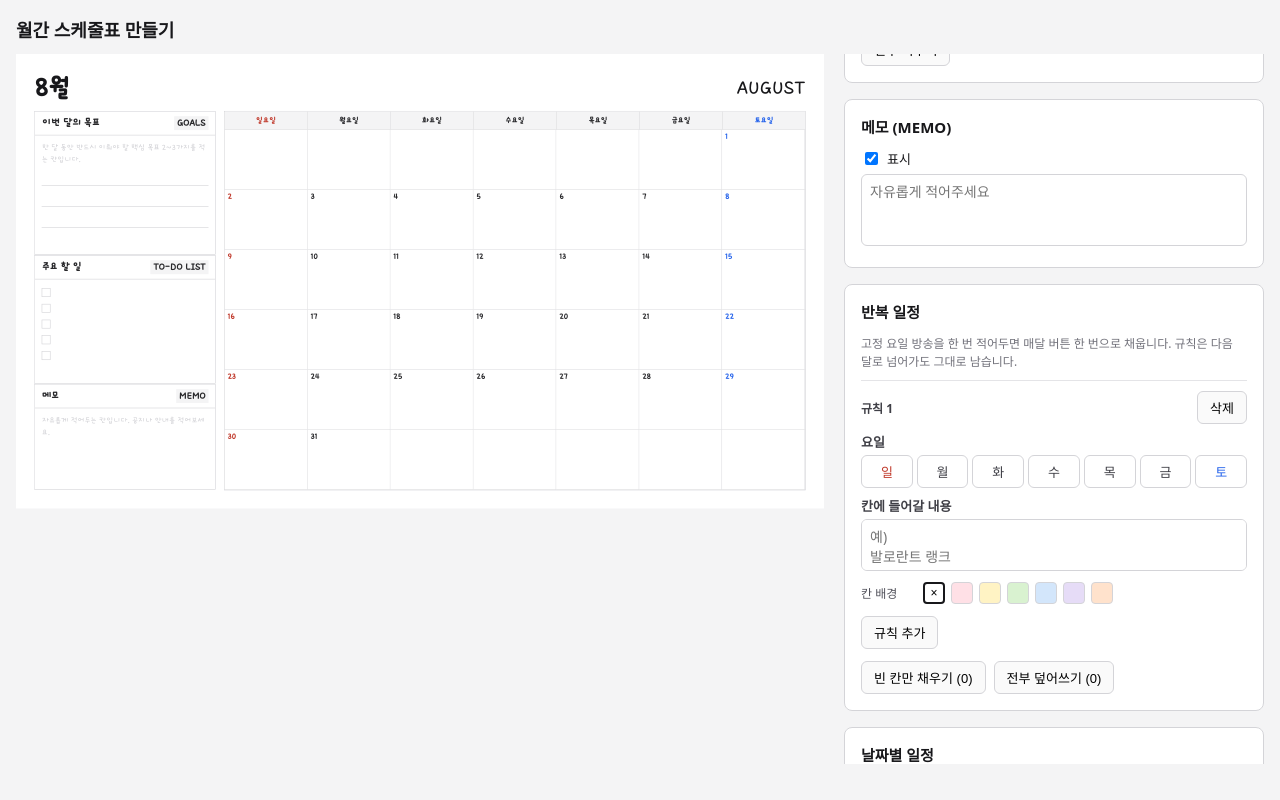
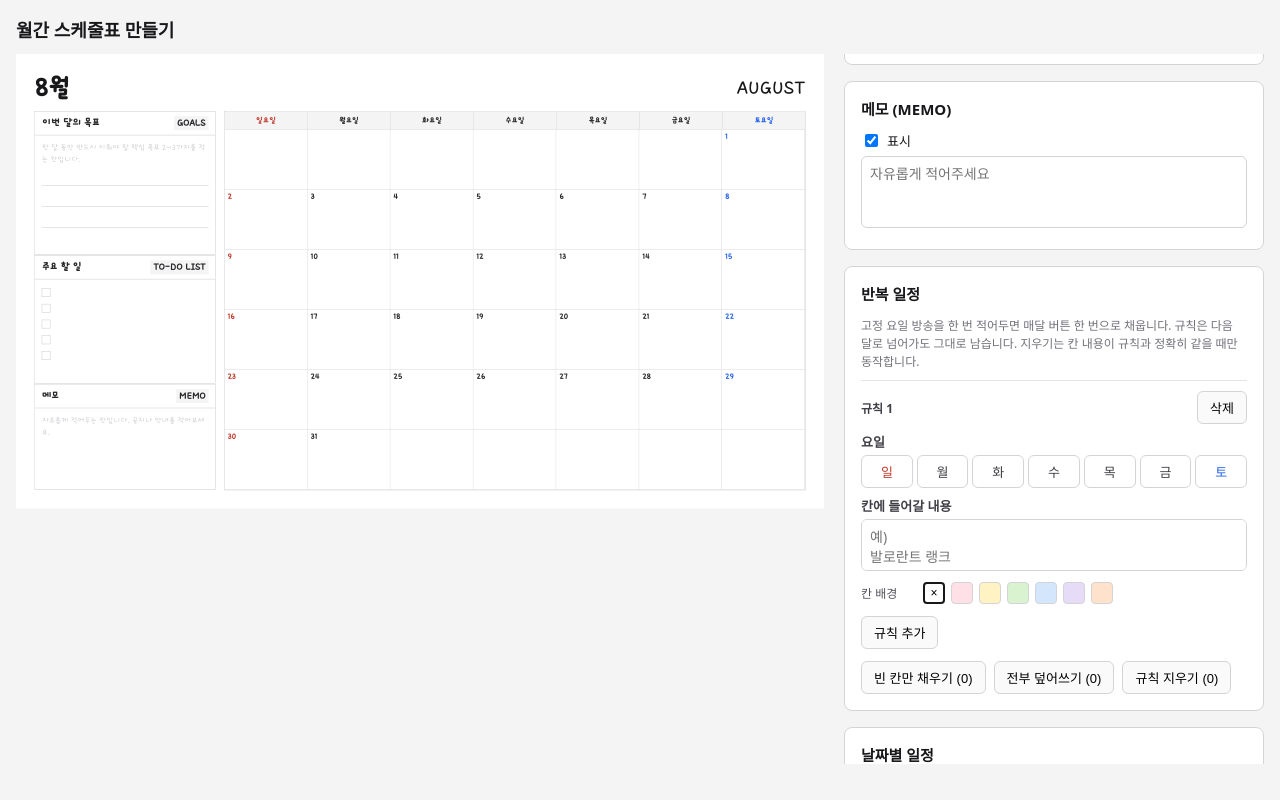
Before and after one commit to rangssu/weekplanner, a React (Vite) app: page / in a window 1280 px wide. Both pictures are taken after a click on the button "규칙 추가". Built offline with nearby package versions, Linux system fonts and the light colour scheme.

Commit message:
feat: 반복 규칙 일괄 지우기 버튼 추가

```diff
--- a/src/editor/RecurringEditor.tsx
+++ b/src/editor/RecurringEditor.tsx
@@ -1,6 +1,7 @@
 import { useState } from 'react'
 import {
-  applyRecurringRules, countRuleTargets, createRecurringRule, type ApplyMode, type RecurringRule,
+  applyRecurringRules, clearRecurringRules, countClearTargets, countRuleTargets,
+  createRecurringRule, type ApplyMode, type RecurringRule,
 } from '../model/recurring'
 import type { RecurringRulesApi } from '../state/useRecurringRules'
 import type { ScheduleDocApi } from '../state/useScheduleDoc'
@@ -40,8 +41,19 @@ export function RecurringEditor({ api, rulesApi }: RecurringEditorProps) {
     setNotice(`${count}칸을 채웠습니다.`)
   }
 
+  const clear = () => {
+    const count = countClearTargets(doc, rules)
+    if (count === 0) {
+      setNotice('지울 칸이 없습니다. 규칙 내용과 칸의 내용이 정확히 같아야 지워집니다.')
+      return
+    }
+    setDoc((prev) => clearRecurringRules(prev, rules))
+    setNotice(`${count}칸을 비웠습니다.`)
+  }
+
   const fillCount = countRuleTargets(doc, rules, 'fill-empty')
   const overwriteCount = countRuleTargets(doc, rules, 'overwrite')
+  const clearCount = countClearTargets(doc, rules)
 
   return (
     <section style={sectionStyle}>
@@ -49,6 +61,7 @@ export function RecurringEditor({ api, rulesApi }: RecurringEditorProps) {
       <p style={{ fontSize: 12, color: '#71717a', margin: '0 0 10px' }}>
         고정 요일 방송을 한 번 적어두면 매달 버튼 한 번으로 채웁니다.
         규칙은 다음 달로 넘어가도 그대로 남습니다.
+        지우기는 칸 내용이 규칙과 정확히 같을 때만 동작합니다.
       </p>
 
       {rules.map((rule, index) => (
@@ -161,6 +174,9 @@ export function RecurringEditor({ api, rulesApi }: RecurringEditorProps) {
           <button type="button" style={buttonStyle} onClick={() => apply('overwrite')}>
             전부 덮어쓰기 ({overwriteCount})
           </button>
+          <button type="button" style={buttonStyle} onClick={clear}>
+            규칙 지우기 ({clearCount})
+          </button>
         </div>
       )}
 
```
